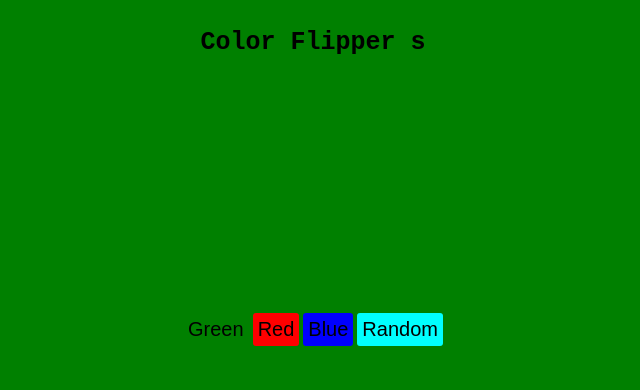
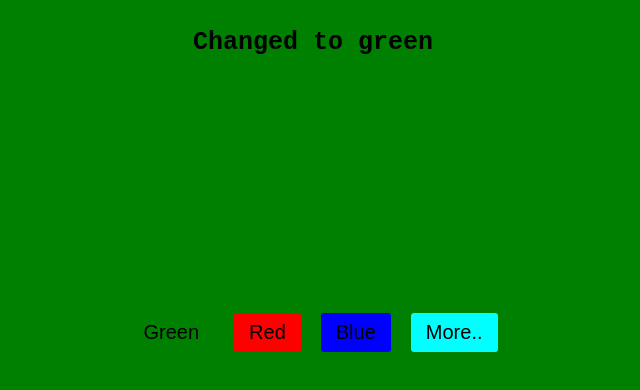
Before and after one commit to namanzzz/js-practice, a plain HTML site: page color-flipper/index.html in a window 1280 px wide. Both pictures are taken after a click on the button "Green". Shown: the whole page, without its empty margins (327-967 px from the left). Drawn offline with Linux system fonts and the light colour scheme.

Commit message:
final commit

```diff
--- a/color-flipper/index.html
+++ b/color-flipper/index.html
@@ -6,13 +6,13 @@
     </head>
 
     <body>
-        <h2 class="heading">Color Flipper s</h2>
+        <h2 class="heading">Color Flipper</h2>
 
         <div class="container">
-            <button id="green" class="btn" onclick="toGreen()">Green</button>
-            <button id="red" class="btn" onclick="toRed()">Red</button>
-            <button id="blue" class="btn" onclick="toBlue()">Blue</button>
-            <button id="random" class="btn" onclick="toRandom()">Random</button>
+            <button id="green" class="btn" onclick="toColor('green')">Green</button>
+            <button id="red" class="btn" onclick="toColor('red')">Red</button>
+            <button id="blue" class="btn" onclick="toColor('blue')">Blue</button>
+            <button id="random" class="btn" onclick="toRandom()">More..</button>
         </div>
 
 
--- a/color-flipper/index.js
+++ b/color-flipper/index.js
@@ -1,21 +1,36 @@
 
-const toGreen = () => {
-    window.console.log('change color to green');
-    window.document.body.style.backgroundColor = 'green';
-}
+const heading = document.getElementsByClassName('heading')[0];
 
-const toRed = () => {
-    window.console.log('change color to red');
-    window.document.body.style.backgroundColor = 'red';
-}
+// const toGreen = () => {
+//     window.console.log('change color to green');
+//     window.document.body.style.backgroundColor = 'green';
+//     heading.textContent = 'Color Green'
+// }
 
-const toBlue = () => {
+// const toRed = () => {
+//     window.console.log('change color to red');
+//     window.document.body.style.backgroundColor = 'red';
+//     heading.textContent = 'Color Red'
+// }
+
+// const toBlue = () => {
+//     window.console.log('change color to blue');
+//     window.document.body.style.backgroundColor = 'blue';
+//     heading.textContent = 'Color Blue'
+// }
+
+// repeated code above, need to optimize
+const toColor = (color) => {
     window.console.log('change color to blue');
-    window.document.body.style.backgroundColor = 'blue';
+    window.document.body.style.backgroundColor = `${color}`;
+    heading.textContent = `Changed to ${color}`;
 }
 
 const toRandom = () => {
-
-    window.console.log('changed color');
-    window.document.body.style.backgroundColor = 'yellow';
+    // RGB
+    const red = Math.round(Math.random()*255);
+    const green = Math.round(Math.random()*255);
+    const blue = Math.round(Math.random()*255);
+    window.document.body.style.backgroundColor = `rgb(${red},${green},${blue})`;
+    heading.textContent = `Changed to rgb(${red},${green},${blue})`;
 }
--- a/color-flipper/style.css
+++ b/color-flipper/style.css
@@ -12,15 +12,18 @@
 }
 .container{
     text-align: center;
+    display: block;
     margin-top: 20%;
 }
 
 .btn{
-    padding: 5px 5px;
+    padding: 8px 15px;
     font-size: 20px;
     border-radius: 3px;
+    width: fit-content;
     border: none;
     cursor: pointer;
+    margin: 0 8px;
 
 }
 
@@ -36,3 +39,13 @@
 #random{
     background-color: aqua;
 }
+
+
+.btn:hover{
+    font-size: 30px;
+    transition: ease-in-out .5s;
+}
+
+.btn:visited{
+
+}
```
